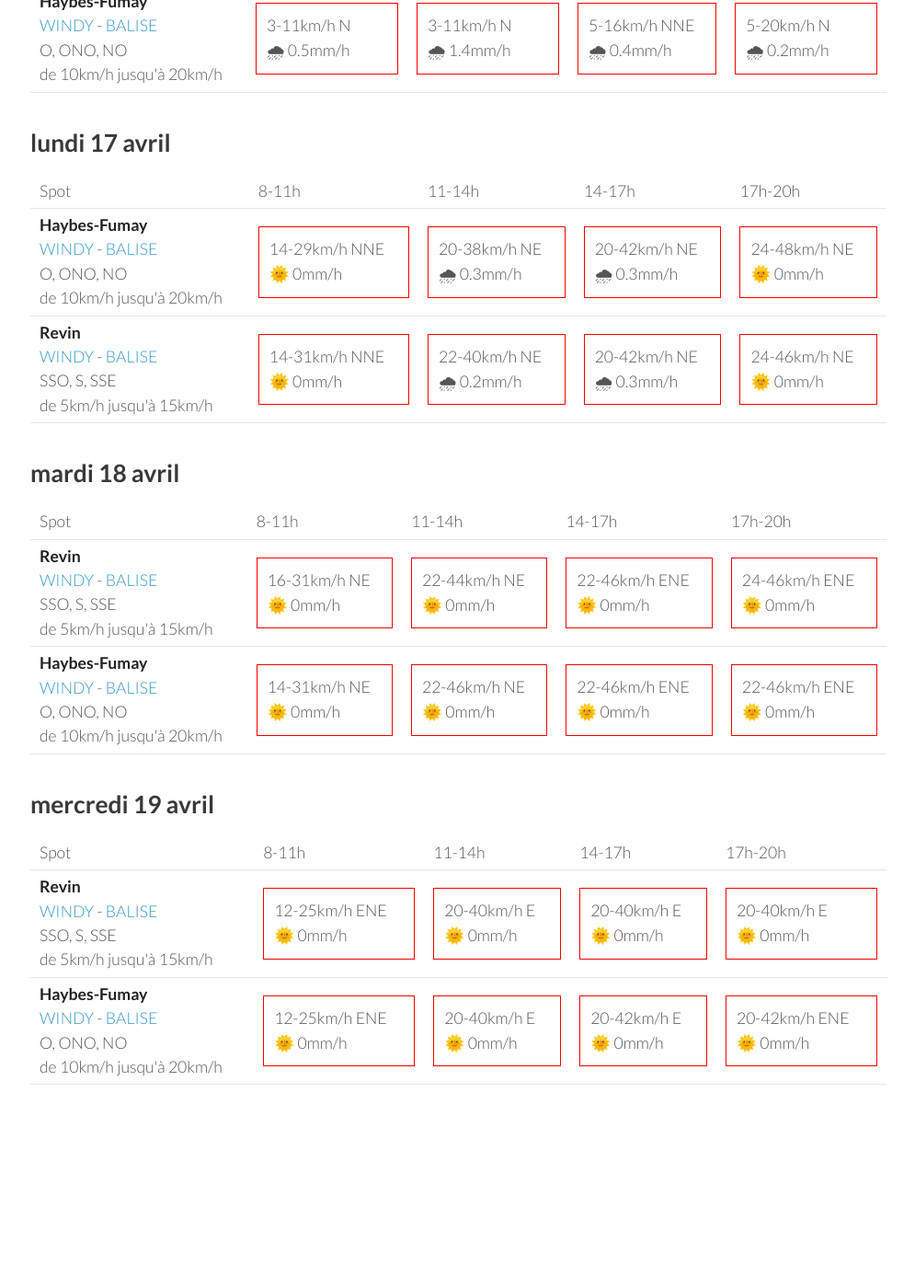
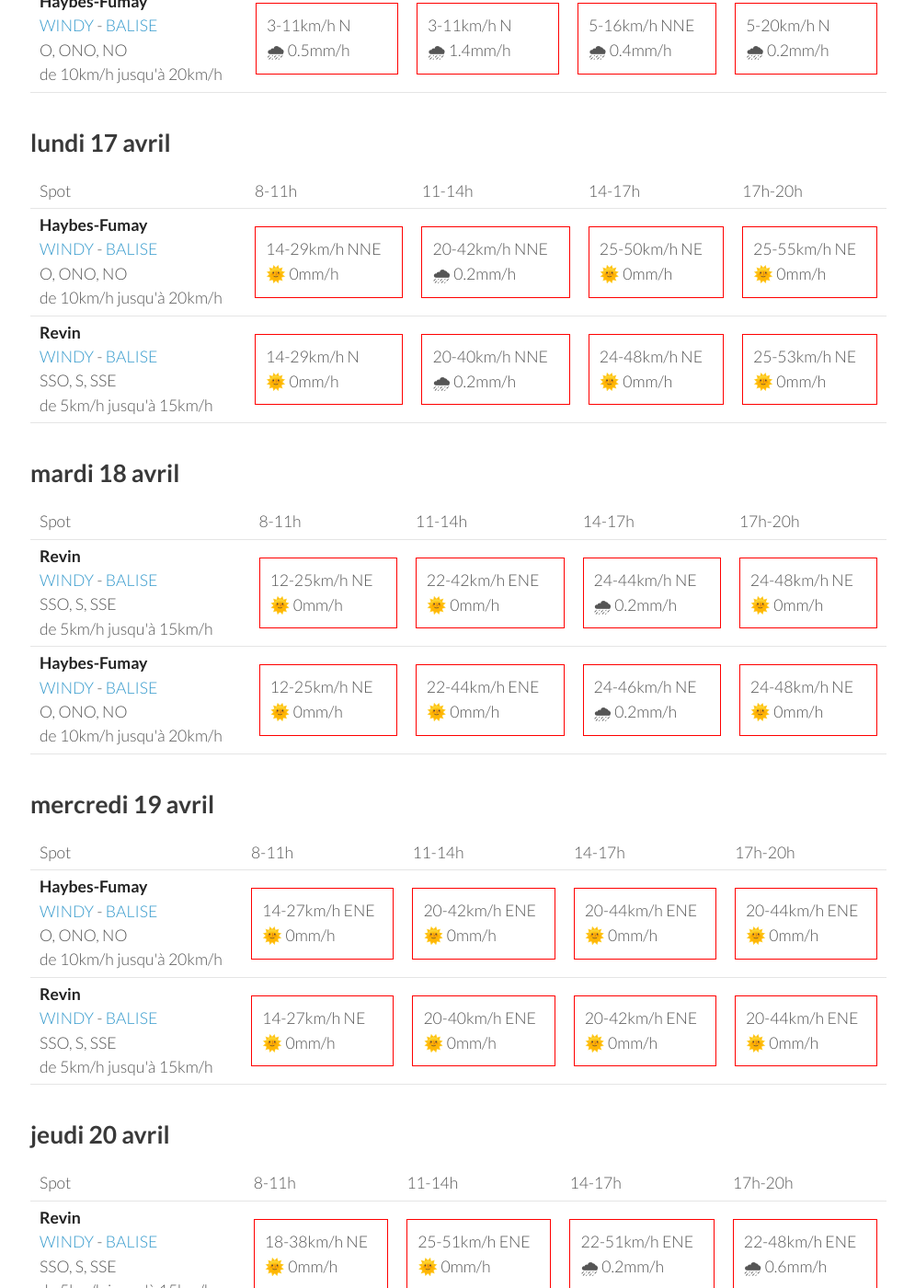
Before and after one commit to parapente-dans-le-nord/parapente-dans-le-nord.github.io, a Jekyll site: the page built from ardennes.markdown, in a window 1280 px wide and 1400 px high, scrolled down 859 px. Shown: the whole window at 92% size, without its empty margins (25-1020 px from the left). Built offline with Jekyll 4.4.1, drawn with Linux system fonts in a browser that asks for light colours; before the commit the page ends 2166 px from its top, so only the background shows below that; some of the changed text lies outside the part shown.

Commit message:
update index.markdown

```diff
--- a/ardennes.markdown
+++ b/ardennes.markdown
@@ -97,19 +97,19 @@ page mise à jour le samedi 15 avril 06:10
         <td><strong>Haybes-Fumay</strong><br><a href="https://windy.com/49.998/4.715?49.913,4.738,10">WINDY</a> - <span class=""><a href="http://www.balisemeteo.com/balise.php?idBalise=104">BALISE</a> </span><br> <span class="vent-favorable">O, ONO, NO</span><br><span class="force-vent">de 10km/h jusqu'à 20km/h</span> </td>
 
             <td><div class="not-flyable"><p>14-29km/h NNE</p><p>🌞 0mm/h</p></div></td>
-            <td><div class="not-flyable"><p>20-38km/h NE</p><p>🌧 0.3mm/h</p></div></td>
-            <td><div class="not-flyable"><p>20-42km/h NE</p><p>🌧 0.3mm/h</p></div></td>
-            <td><div class="not-flyable"><p>24-48km/h NE</p><p>🌞 0mm/h</p></div></td>
+            <td><div class="not-flyable"><p>20-42km/h NNE</p><p>🌧 0.2mm/h</p></div></td>
+            <td><div class="not-flyable"><p>25-50km/h NE</p><p>🌞 0mm/h</p></div></td>
+            <td><div class="not-flyable"><p>25-55km/h NE</p><p>🌞 0mm/h</p></div></td>
 
 
     </tr>
 <tr>
         <td><strong>Revin</strong><br><a href="https://windy.com/49.948/4.625?49.543,4.625,8">WINDY</a> - <span class=""><a href="http://www.balisemeteo.com/balise.php?idBalise=5019">BALISE</a> </span><br> <span class="vent-favorable">SSO, S, SSE</span><br><span class="force-vent">de 5km/h jusqu'à 15km/h</span> </td>
 
-            <td><div class="not-flyable"><p>14-31km/h NNE</p><p>🌞 0mm/h</p></div></td>
-            <td><div class="not-flyable"><p>22-40km/h NE</p><p>🌧 0.2mm/h</p></div></td>
-            <td><div class="not-flyable"><p>20-42km/h NE</p><p>🌧 0.3mm/h</p></div></td>
-            <td><div class="not-flyable"><p>24-46km/h NE</p><p>🌞 0mm/h</p></div></td>
+            <td><div class="not-flyable"><p>14-29km/h N</p><p>🌞 0mm/h</p></div></td>
+            <td><div class="not-flyable"><p>20-40km/h NNE</p><p>🌧 0.2mm/h</p></div></td>
+            <td><div class="not-flyable"><p>24-48km/h NE</p><p>🌞 0mm/h</p></div></td>
+            <td><div class="not-flyable"><p>25-53km/h NE</p><p>🌞 0mm/h</p></div></td>
 
 
     </tr>
@@ -132,20 +132,20 @@ page mise à jour le samedi 15 avril 06:10
 <tr>
         <td><strong>Revin</strong><br><a href="https://windy.com/49.948/4.625?49.543,4.625,8">WINDY</a> - <span class=""><a href="http://www.balisemeteo.com/balise.php?idBalise=5019">BALISE</a> </span><br> <span class="vent-favorable">SSO, S, SSE</span><br><span class="force-vent">de 5km/h jusqu'à 15km/h</span> </td>
 
-            <td><div class="not-flyable"><p>16-31km/h NE</p><p>🌞 0mm/h</p></div></td>
-            <td><div class="not-flyable"><p>22-44km/h NE</p><p>🌞 0mm/h</p></div></td>
-            <td><div class="not-flyable"><p>22-46km/h ENE</p><p>🌞 0mm/h</p></div></td>
-            <td><div class="not-flyable"><p>24-46km/h ENE</p><p>🌞 0mm/h</p></div></td>
+            <td><div class="not-flyable"><p>12-25km/h NE</p><p>🌞 0mm/h</p></div></td>
+            <td><div class="not-flyable"><p>22-42km/h ENE</p><p>🌞 0mm/h</p></div></td>
+            <td><div class="not-flyable"><p>24-44km/h NE</p><p>🌧 0.2mm/h</p></div></td>
+            <td><div class="not-flyable"><p>24-48km/h NE</p><p>🌞 0mm/h</p></div></td>
 
 
     </tr>
 <tr>
         <td><strong>Haybes-Fumay</strong><br><a href="https://windy.com/49.998/4.715?49.913,4.738,10">WINDY</a> - <span class=""><a href="http://www.balisemeteo.com/balise.php?idBalise=104">BALISE</a> </span><br> <span class="vent-favorable">O, ONO, NO</span><br><span class="force-vent">de 10km/h jusqu'à 20km/h</span> </td>
 
-            <td><div class="not-flyable"><p>14-31km/h NE</p><p>🌞 0mm/h</p></div></td>
-            <td><div class="not-flyable"><p>22-46km/h NE</p><p>🌞 0mm/h</p></div></td>
-            <td><div class="not-flyable"><p>22-46km/h ENE</p><p>🌞 0mm/h</p></div></td>
-            <td><div class="not-flyable"><p>22-46km/h ENE</p><p>🌞 0mm/h</p></div></td>
+            <td><div class="not-flyable"><p>12-25km/h NE</p><p>🌞 0mm/h</p></div></td>
+            <td><div class="not-flyable"><p>22-44km/h ENE</p><p>🌞 0mm/h</p></div></td>
+            <td><div class="not-flyable"><p>24-46km/h NE</p><p>🌧 0.2mm/h</p></div></td>
+            <td><div class="not-flyable"><p>24-48km/h NE</p><p>🌞 0mm/h</p></div></td>
 
 
     </tr>
@@ -166,22 +166,22 @@ page mise à jour le samedi 15 avril 06:10
       <td>17h-20h</td>
     </tr>
 <tr>
-        <td><strong>Revin</strong><br><a href="https://windy.com/49.948/4.625?49.543,4.625,8">WINDY</a> - <span class=""><a href="http://www.balisemeteo.com/balise.php?idBalise=5019">BALISE</a> </span><br> <span class="vent-favorable">SSO, S, SSE</span><br><span class="force-vent">de 5km/h jusqu'à 15km/h</span> </td>
+        <td><strong>Haybes-Fumay</strong><br><a href="https://windy.com/49.998/4.715?49.913,4.738,10">WINDY</a> - <span class=""><a href="http://www.balisemeteo.com/balise.php?idBalise=104">BALISE</a> </span><br> <span class="vent-favorable">O, ONO, NO</span><br><span class="force-vent">de 10km/h jusqu'à 20km/h</span> </td>
 
-            <td><div class="not-flyable"><p>12-25km/h ENE</p><p>🌞 0mm/h</p></div></td>
-            <td><div class="not-flyable"><p>20-40km/h E</p><p>🌞 0mm/h</p></div></td>
-            <td><div class="not-flyable"><p>20-40km/h E</p><p>🌞 0mm/h</p></div></td>
-            <td><div class="not-flyable"><p>20-40km/h E</p><p>🌞 0mm/h</p></div></td>
+            <td><div class="not-flyable"><p>14-27km/h ENE</p><p>🌞 0mm/h</p></div></td>
+            <td><div class="not-flyable"><p>20-42km/h ENE</p><p>🌞 0mm/h</p></div></td>
+            <td><div class="not-flyable"><p>20-44km/h ENE</p><p>🌞 0mm/h</p></div></td>
+            <td><div class="not-flyable"><p>20-44km/h ENE</p><p>🌞 0mm/h</p></div></td>
 
 
     </tr>
 <tr>
-        <td><strong>Haybes-Fumay</strong><br><a href="https://windy.com/49.998/4.715?49.913,4.738,10">WINDY</a> - <span class=""><a href="http://www.balisemeteo.com/balise.php?idBalise=104">BALISE</a> </span><br> <span class="vent-favorable">O, ONO, NO</span><br><span class="force-vent">de 10km/h jusqu'à 20km/h</span> </td>
+        <td><strong>Revin</strong><br><a href="https://windy.com/49.948/4.625?49.543,4.625,8">WINDY</a> - <span class=""><a href="http://www.balisemeteo.com/balise.php?idBalise=5019">BALISE</a> </span><br> <span class="vent-favorable">SSO, S, SSE</span><br><span class="force-vent">de 5km/h jusqu'à 15km/h</span> </td>
 
-            <td><div class="not-flyable"><p>12-25km/h ENE</p><p>🌞 0mm/h</p></div></td>
-            <td><div class="not-flyable"><p>20-40km/h E</p><p>🌞 0mm/h</p></div></td>
-            <td><div class="not-flyable"><p>20-42km/h E</p><p>🌞 0mm/h</p></div></td>
+            <td><div class="not-flyable"><p>14-27km/h NE</p><p>🌞 0mm/h</p></div></td>
+            <td><div class="not-flyable"><p>20-40km/h ENE</p><p>🌞 0mm/h</p></div></td>
             <td><div class="not-flyable"><p>20-42km/h ENE</p><p>🌞 0mm/h</p></div></td>
+            <td><div class="not-flyable"><p>20-44km/h ENE</p><p>🌞 0mm/h</p></div></td>
 
 
     </tr>
@@ -189,3 +189,39 @@ page mise à jour le samedi 15 avril 06:10
 </tbody>
 </table>
 {:/}
+## jeudi 20 avril
+
+{::nomarkdown}
+<table>
+  <tbody>
+    <tr>
+      <td>Spot</td>
+      <td>8-11h</td>
+      <td>11-14h</td>
+      <td>14-17h</td>
+      <td>17h-20h</td>
+    </tr>
+<tr>
+        <td><strong>Revin</strong><br><a href="https://windy.com/49.948/4.625?49.543,4.625,8">WINDY</a> - <span class=""><a href="http://www.balisemeteo.com/balise.php?idBalise=5019">BALISE</a> </span><br> <span class="vent-favorable">SSO, S, SSE</span><br><span class="force-vent">de 5km/h jusqu'à 15km/h</span> </td>
+
+            <td><div class="not-flyable"><p>18-38km/h NE</p><p>🌞 0mm/h</p></div></td>
+            <td><div class="not-flyable"><p>25-51km/h ENE</p><p>🌞 0mm/h</p></div></td>
+            <td><div class="not-flyable"><p>22-51km/h ENE</p><p>🌧 0.2mm/h</p></div></td>
+            <td><div class="not-flyable"><p>22-48km/h ENE</p><p>🌧 0.6mm/h</p></div></td>
+
+
+    </tr>
+<tr>
+        <td><strong>Haybes-Fumay</strong><br><a href="https://windy.com/49.998/4.715?49.913,4.738,10">WINDY</a> - <span class=""><a href="http://www.balisemeteo.com/balise.php?idBalise=104">BALISE</a> </span><br> <span class="vent-favorable">O, ONO, NO</span><br><span class="force-vent">de 10km/h jusqu'à 20km/h</span> </td>
+
+            <td><div class="not-flyable"><p>20-40km/h NE</p><p>🌞 0mm/h</p></div></td>
+            <td><div class="not-flyable"><p>25-51km/h ENE</p><p>🌞 0mm/h</p></div></td>
+            <td><div class="not-flyable"><p>24-51km/h ENE</p><p>🌧 0.2mm/h</p></div></td>
+            <td><div class="not-flyable"><p>22-48km/h ENE</p><p>🌧 0.6mm/h</p></div></td>
+
+
+    </tr>
+
+</tbody>
+</table>
+{:/}
```
Also changed, not shown: other parts of ardennes.markdown (+1 -1 lines).
